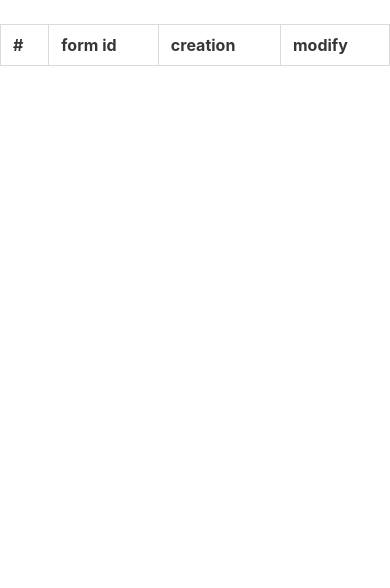
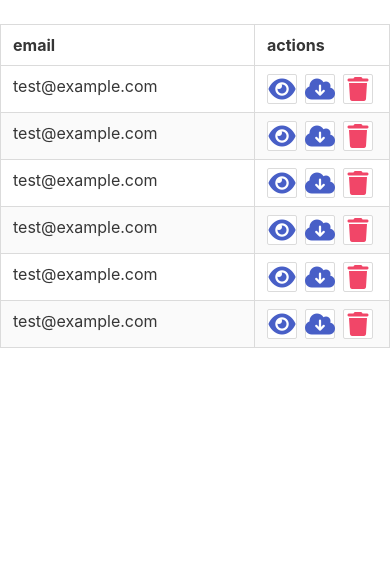
Before and after one commit to m-spangenberg/interview-project, a Flask app: page /admin in a window 390 px wide. Shown: the part 64-652 px from the top of the page. Run offline with Flask 3, Linux system fonts and the light colour scheme; a user stored in the database is signed in; lists and menus that the app fills with data are empty.

Commit message:
chore: css tweaks
responsive formatting for mobile

```diff
--- a/questionnaire/templates/admin.html
+++ b/questionnaire/templates/admin.html
@@ -13,21 +13,22 @@
     <!-- Forms Archive -->
     <table class="table is-fullwidth is-bordered is-hoverable is-striped">
         <thead>
-          <th>#</th>
-          <th>form id</th>
-          <th>creation</th>
-          <th>modify</th>
+          <th class="ms_countfield is-hidden-mobile">#</th>
+          <th>email</th>
+          <th class="is-hidden-mobile">date</th>
+          <th class="ms_actionbuttons">actions</th>
         </thead>
         <tbody>
 
           <!-- Archived Form Entries -->
-          {% for form in forms %}
-            {% include "elements/nav.html" %}
+          {% for form in form_archive %}
+
+            {% include "elements/form_row.html" %}
 
           {% else %}
 
             <!-- No Forms Notification -->
-
+            <p class="is-size-4 has-weight-bold">There are currently no forms on record.</p>
 
           {% endfor %}
 
--- a/questionnaire/templates/elements/form_row.html
+++ b/questionnaire/templates/elements/form_row.html
@@ -1,12 +1,17 @@
 <tr>
-    <td>1</td>
-    <td>132421</td>
-    <td>00-00-00 00:00</td>
-    <td class="ms_actionbuttons">
+    <td class="is-hidden-mobile">9999</td>
+    <td>test@example.com</td>
+    <td class="is-hidden-mobile">00-00-00 00:00</td>
+    <td>
       <div class="buttons">
         <button class="button is-small">
           <span class="icon has-text-link is-small">
-            <i class="fas fa-edit fa-2x"></i>
+            <i class="fas fa-eye fa-2x"></i>
+          </span>
+        </button>
+        <button class="button is-small">
+          <span class="icon has-text-link is-small">
+            <i class="fas fa-cloud-arrow-down fa-2x"></i>
           </span>
         </button>
         <button class="button is-small">
```
